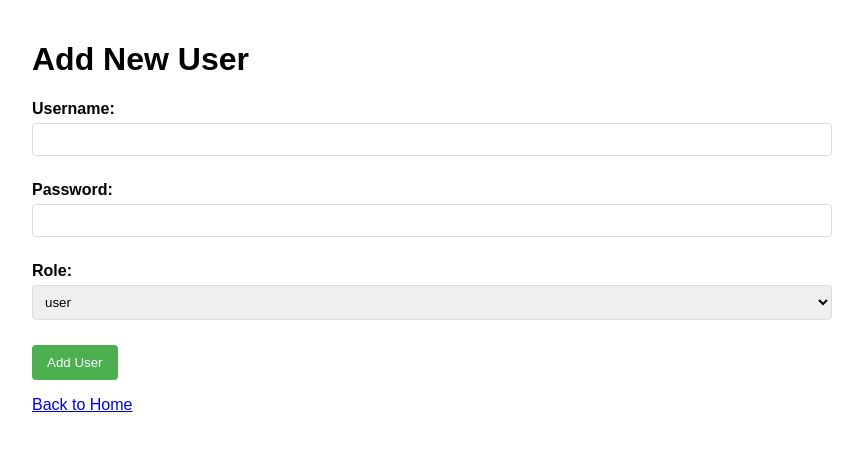
After one commit to chimbama001/secure_uploader, a Flask app: page /add-user in a window 1280 px wide. The commit adds this page. Shown: the top 451 px of the page, without its empty margins (208-1071 px from the left). Run offline with Flask 3, Linux system fonts and the light colour scheme.

Commit message:
User uplaoder basic setup

```diff
--- a/app.py
+++ b/app.py
@@ -4,17 +4,30 @@ import sqlite3
 import datetime
 import io
 import base64
+import enum
 from dotenv import load_dotenv
 load_dotenv()
-from flask import Flask, request, redirect, url_for, render_template, send_file, abort, flash
+from flask import Flask, request, redirect, url_for, render_template, send_file, abort, flash, jsonify
 from werkzeug.utils import secure_filename
+from werkzeug.security import generate_password_hash, check_password_hash
 from crypto_utils import load_key_from_env, encrypt_bytes, decrypt_bytes
+
+# User role enum
+class UserRole(enum.Enum):
+    USER = "user"
+    ADMIN = "admin"
+
+# In-memory user storage
+USERS = {}
 
 # Configuration
 UPLOAD_FOLDER = "uploads"
 DB_PATH = "files.db"
 ALLOWED_EXTENSIONS = None  # allow all
 MAX_CONTENT_LENGTH = 200 * 1024 * 1024  # 200 MB limit (adjustable)
+
+# In-memory storage for temporary files
+TEMP_FILES = {}
 
 app = Flask(__name__)
 app.config['UPLOAD_FOLDER'] = UPLOAD_FOLDER
@@ -23,9 +36,9 @@ app.secret_key = os.environ.get("FLASK_SECRET", os.urandom(24))
 
 # Load encryption key from environment
 ENC_KEY_B64 = os.environ.get("UPLOAD_ENC_KEY")
-if not ENC_KEY_B64:
-    raise RuntimeError("Set the UPLOAD_ENC_KEY env variable (base64-encoded 32 bytes).")
-ENCKEY = load_key_from_env(ENC_KEY_B64)
+# if not ENC_KEY_B64:
+#     raise RuntimeError("Set the UPLOAD_ENC_KEY env variable (base64-encoded 32 bytes).")
+# ENCKEY = load_key_from_env(ENC_KEY_B64)
 
 os.makedirs(UPLOAD_FOLDER, exist_ok=True)
 
@@ -101,7 +114,8 @@ def guess_mime(filename, filebytes):
 # Routes
 @app.route('/')
 def index():
-    return render_template('index.html')
+    roles = [role.value for role in UserRole]  # Pass roles to template
+    return render_template('index.html', roles=roles)
 
 @app.route('/upload', methods=['GET','POST'])
 def upload():
@@ -179,6 +193,127 @@ def delete(file_id):
         flash("File deleted.")
     return redirect(url_for('files'))
 
+@app.route('/temp-upload', methods=['POST'])
+def temp_upload():
+    if 'file' not in request.files:
+        return {'error': 'No file part'}, 400
+
+    file = request.files['file']
+    if file.filename == '':
+        return {'error': 'No selected file'}, 400
+
+    filename = secure_filename(file.filename)
+    file_content = file.read()
+
+    # Generate a unique identifier for the file
+    import uuid
+    file_id = str(uuid.uuid4())
+
+    # Store file in memory
+    TEMP_FILES[file_id] = {
+        'filename': filename,
+        'content': file_content,
+        'mime': guess_mime(filename, file_content),
+        'timestamp': datetime.datetime.utcnow().isoformat()
+    }
+
+    return {
+        'file_id': file_id,
+        'filename': filename,
+        'size': len(file_content),
+        'mime': TEMP_FILES[file_id]['mime']
+    }
+
+@app.route('/temp-file/<file_id>')
+def get_temp_file(file_id):
+    if file_id not in TEMP_FILES:
+        return {'error': 'File not found'}, 404
+
+    file_data = TEMP_FILES[file_id]
+    return send_file(
+        io.BytesIO(file_data['content']),
+        download_name=file_data['filename'],
+        mimetype=file_data['mime']
+    )
+
+@app.route('/temp-file/<file_id>', methods=['DELETE'])
+def delete_temp_file(file_id):
+    if file_id not in TEMP_FILES:
+        return {'error': 'File not found'}, 404
+
+    del TEMP_FILES[file_id]
+    return {'message': 'File deleted successfully'}
+
+@app.route('/add-user')
+def add_user_form():
+    roles = [role.value for role in UserRole]
+    return render_template('add_user.html', roles=roles)
+
+@app.route('/users', methods=['GET', 'POST'])
+def users():
+    if request.method == 'POST':
+        # Get user data from request
+        data = request.json
+        if not data:
+            return {'error': 'No data provided'}, 400
+
+        username = data.get('username')
+        password = data.get('password')
+        role = data.get('role', 'user')  # Default to user role if not specified
+
+        # Validate required fields
+        if not username or not password:
+            return {'error': 'Username and password are required'}, 400
+
+        # Check if username already exists
+        if username in USERS:
+            return {'error': 'Username already exists'}, 400
+
+        # Validate role
+        try:
+            user_role = UserRole(role.lower())
+        except ValueError:
+            return {'error': 'Invalid role. Must be either "user" or "admin"'}, 400
+
+        # Create user object
+        user = {
+            'username': username,
+            'password_hash': generate_password_hash(password),
+            'role': user_role.value,
+            'created_at': datetime.datetime.utcnow().isoformat()
+        }
+
+        # Store user in memory
+        USERS[username] = user
+
+        # Return success response (without password hash)
+        response_user = user.copy()
+        del response_user['password_hash']
+        return jsonify(response_user), 201
+
+    # GET method - return list of users
+    return jsonify({
+        'users': [
+            {
+                'username': username,
+                'role': user_data['role'],
+                'created_at': user_data['created_at']
+            }
+            for username, user_data in USERS.items()
+        ]
+    })
+
+@app.route('/users/<username>', methods=['GET'])
+def get_user(username):
+    user = USERS.get(username)
+    if not user:
+        return {'error': 'User not found'}, 404
+
+    # Return user info without password hash
+    response_user = user.copy()
+    del response_user['password_hash']
+    return jsonify(response_user)
+
 if __name__ == '__main__':
     init_db()
     app.run(debug=True, host='127.0.0.1', port=5000)
--- /dev/null
+++ b/templates/add_user.html
@@ -0,0 +1,120 @@
+<!DOCTYPE html>
+<html>
+<head>
+    <title>Add New User</title>
+    <style>
+        body {
+            font-family: Arial, sans-serif;
+            max-width: 800px;
+            margin: 0 auto;
+            padding: 20px;
+        }
+        .form-group {
+            margin-bottom: 15px;
+        }
+        label {
+            display: block;
+            margin-bottom: 5px;
+            font-weight: bold;
+        }
+        input[type="text"],
+        input[type="password"],
+        select {
+            width: 100%;
+            padding: 8px;
+            border: 1px solid #ddd;
+            border-radius: 4px;
+            box-sizing: border-box;
+            margin-bottom: 10px;
+        }
+        button {
+            background-color: #4CAF50;
+            color: white;
+            padding: 10px 15px;
+            border: none;
+            border-radius: 4px;
+            cursor: pointer;
+        }
+        button:hover {
+            background-color: #45a049;
+        }
+        .message {
+            padding: 10px;
+            margin-bottom: 15px;
+            border-radius: 4px;
+        }
+        .success {
+            background-color: #dff0d8;
+            border: 1px solid #d0e9c6;
+            color: #3c763d;
+        }
+        .error {
+            background-color: #f2dede;
+            border: 1px solid #ebcccc;
+            color: #a94442;
+        }
+    </style>
+</head>
+<body>
+    <h1>Add New User</h1>
+    <div id="message" style="display: none;" class="message"></div>
+    <form id="addUserForm">
+        <div class="form-group">
+            <label for="username">Username:</label>
+            <input type="text" id="username" name="username" required>
+        </div>
+        <div class="form-group">
+            <label for="password">Password:</label>
+            <input type="password" id="password" name="password" required>
+        </div>
+        <div class="form-group">
+            <label for="role">Role:</label>
+            <select id="role" name="role">
+                {% for role in roles %}
+                <option value="{{ role }}">{{ role }}</option>
+                {% endfor %}
+            </select>
+        </div>
+        <button type="submit">Add User</button>
+    </form>
+    <p><a href="/">Back to Home</a></p>
+
+    <script>
+        document.getElementById('addUserForm').addEventListener('submit', function(e) {
+            e.preventDefault();
+
+            const messageDiv = document.getElementById('message');
+            const formData = {
+                username: document.getElementById('username').value,
+                password: document.getElementById('password').value,
+                role: document.getElementById('role').value
+            };
+
+            fetch('/users', {
+                method: 'POST',
+                headers: {
+                    'Content-Type': 'application/json',
+                },
+                body: JSON.stringify(formData)
+            })
+            .then(response => response.json())
+            .then(data => {
+                messageDiv.style.display = 'block';
+                if (data.error) {
+                    messageDiv.className = 'message error';
+                    messageDiv.textContent = data.error;
+                } else {
+                    messageDiv.className = 'message success';
+                    messageDiv.textContent = 'User created successfully!';
+                    document.getElementById('addUserForm').reset();
+                }
+            })
+            .catch(error => {
+                messageDiv.style.display = 'block';
+                messageDiv.className = 'message error';
+                messageDiv.textContent = 'An error occurred while creating the user.';
+            });
+        });
+    </script>
+</body>
+</html>
```
Also changed, not shown: templates/index.html (+28 -1 lines).
